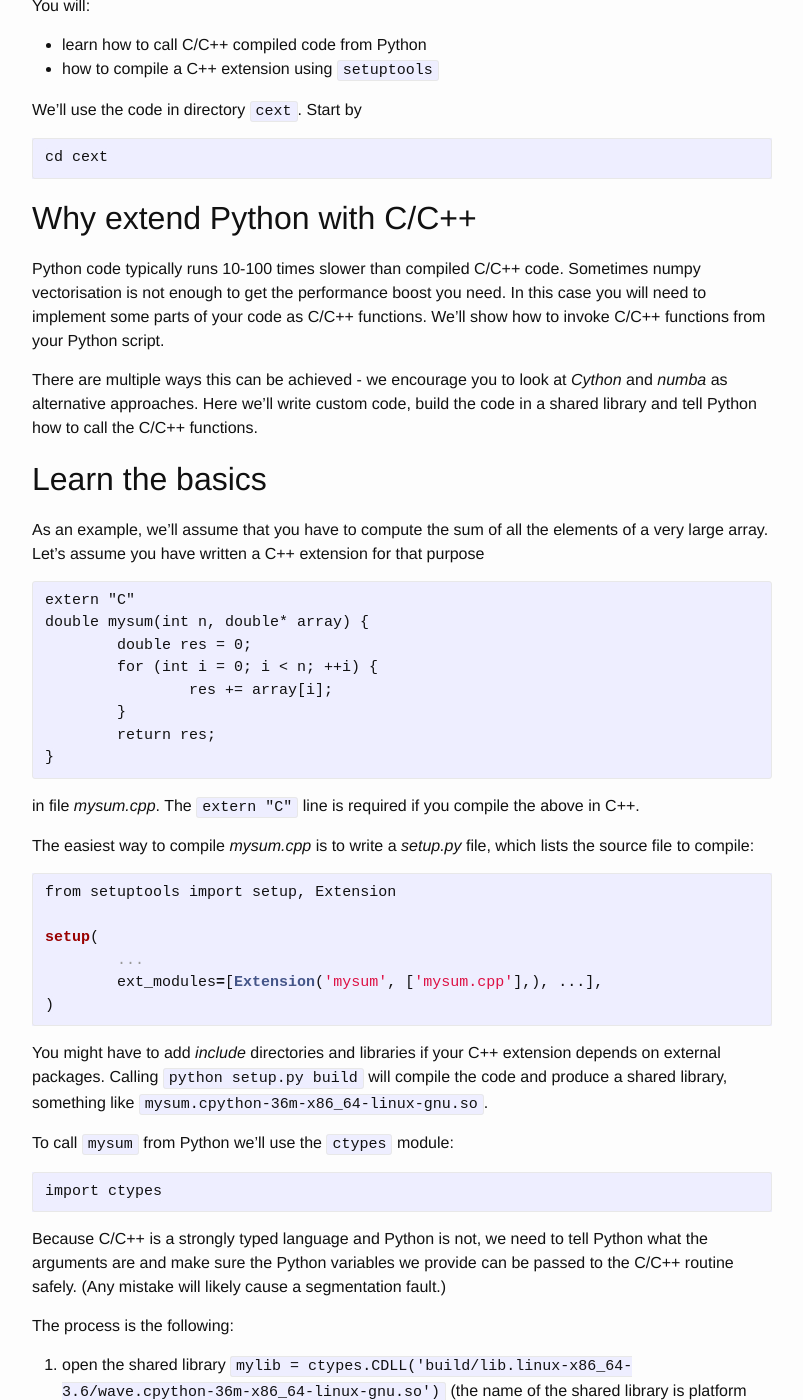
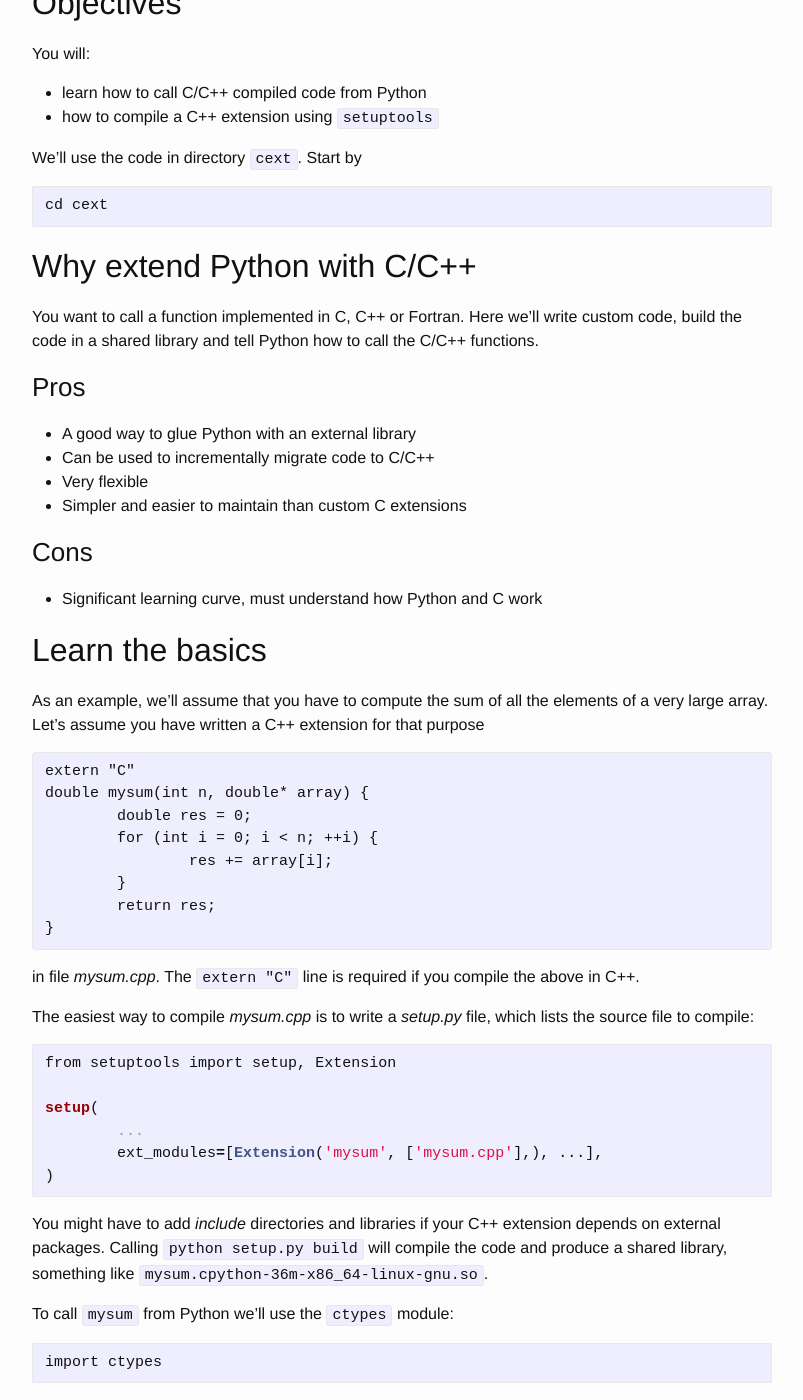
Before and after one commit to nesi/perf-training, a Jekyll site: the page built from _lessons/python-scatter/03b-ctypes.md, in a window 1280 px wide and 1400 px high, scrolled down 591 px. Shown: the whole window, without its empty margins (238-1041 px from the left). Built offline with Jekyll 4.4.1, drawn with Linux system fonts in a browser that asks for light colours; some of the changed text lies outside the part shown.

Commit message:
+ numba page, reorganisation

```diff
--- a/_lessons/python-scatter/03-c-extension.md
+++ b/_lessons/python-scatter/03b-ctypes.md
@@ -1,7 +1,7 @@
 ---
 layout: post
-title: C/C++ Extension
-permalink: /python-scatter/c-extension
+title: Calling C/C++ extensions with ctypes
+permalink: /python-scatter/ctypes
 chapter: python-scatter
 ---
 
@@ -19,9 +19,18 @@
 
 ## Why extend Python with C/C++
 
-Python code typically runs 10-100 times slower than compiled C/C++ code. Sometimes numpy vectorisation is not enough to get the performance boost you need. In this case you will need to implement some parts of your code as C/C++ functions. We'll show how to invoke C/C++ functions from your Python script.
+You want to call a function implemented in C, C++ or Fortran. Here we'll write custom code, build the code in a shared library and tell Python how to call the C/C++ functions.
 
-There are multiple ways this can be achieved - we encourage you to look at *Cython* and *numba* as alternative approaches. Here we'll write custom code, build the code in a shared library and tell Python how to call the C/C++ functions.
+### Pros
+
+ * A good way to glue Python with an external library
+ * Can be used to incrementally migrate code to C/C++
+ * Very flexible
+ * Simpler and easier to maintain than custom C extensions
+
+### Cons
+
+ * Significant learning curve, must understand how Python and C work
 
 ## Learn the basics
 
```
Also changed, not shown: other parts of _lessons/python-scatter/03b-ctypes.md (+1 -1 lines), _lessons/python-scatter/03a-numba.md (added, +78 -0 lines).
